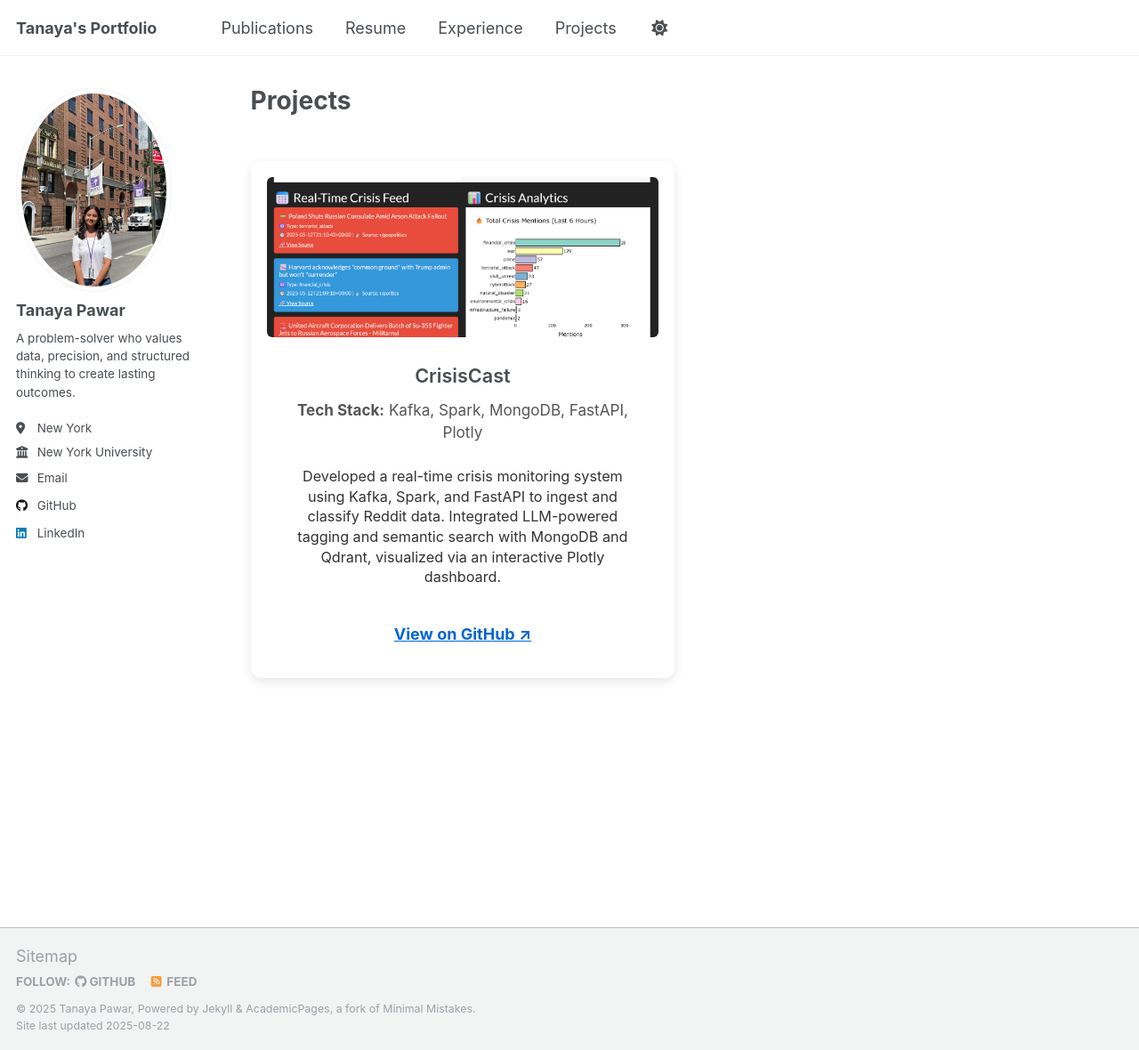
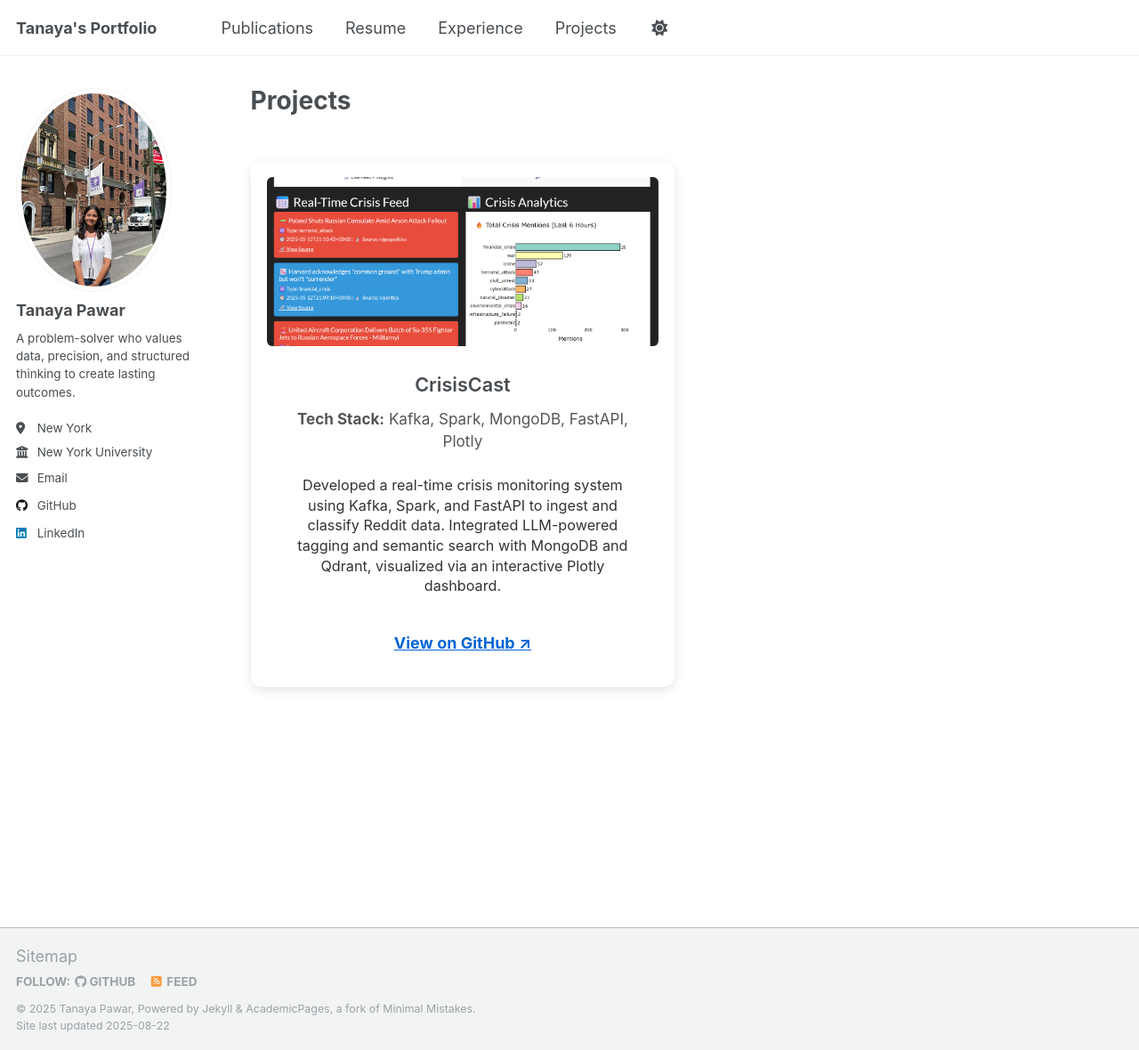
Before and after one commit to tanaya09/tanaya09.github.io, a Jekyll site: the page built from _pages/projects.html, in a window 1280 px wide and 1180 px high. Shown: the whole window at 89% size. Built offline with Jekyll 4.4.1, drawn with Linux system fonts in a browser that asks for light colours.

Commit message:
Update projects.html

```diff
--- a/_pages/projects.html
+++ b/_pages/projects.html
@@ -29,7 +29,7 @@ author_profile: true
 
 .project-image {
   width: 100%;
-  height: 180px;
+  height: 190px;
   object-fit: cover;
   margin-bottom: 0;
 }
```
